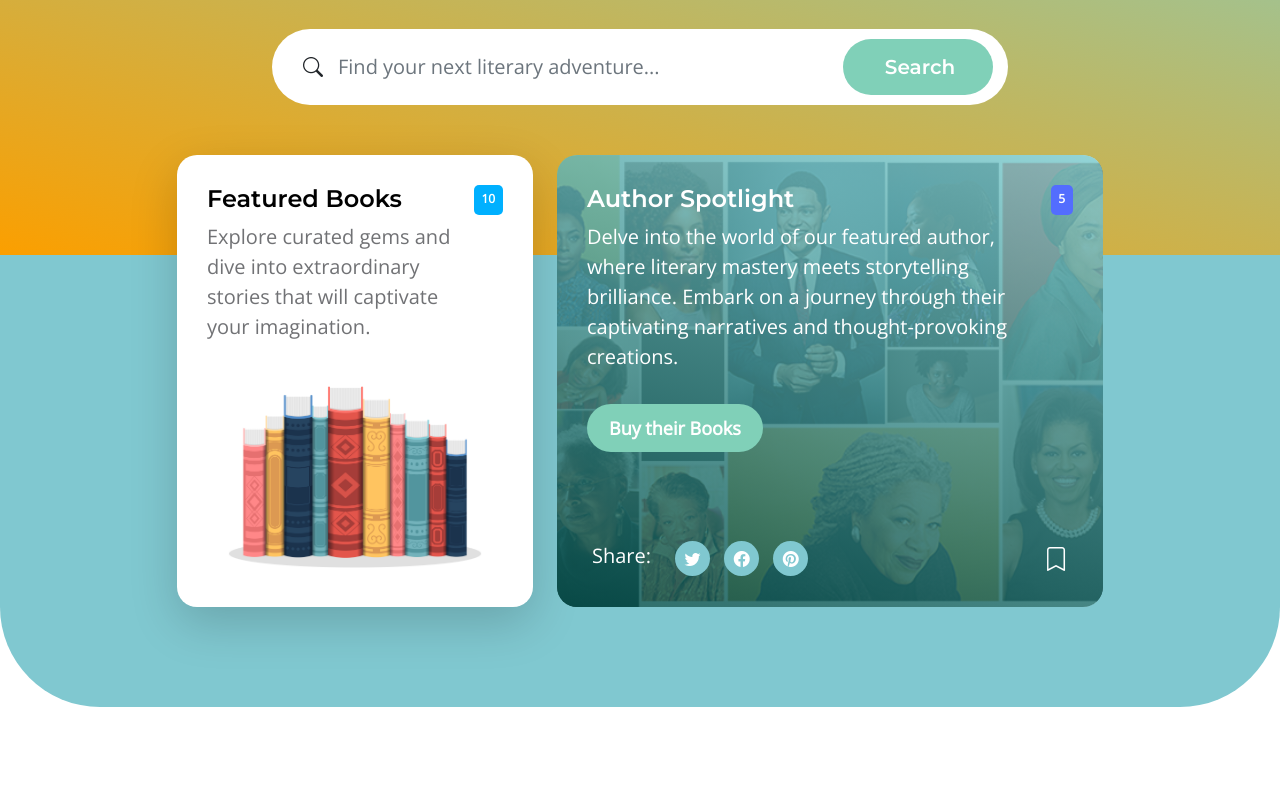
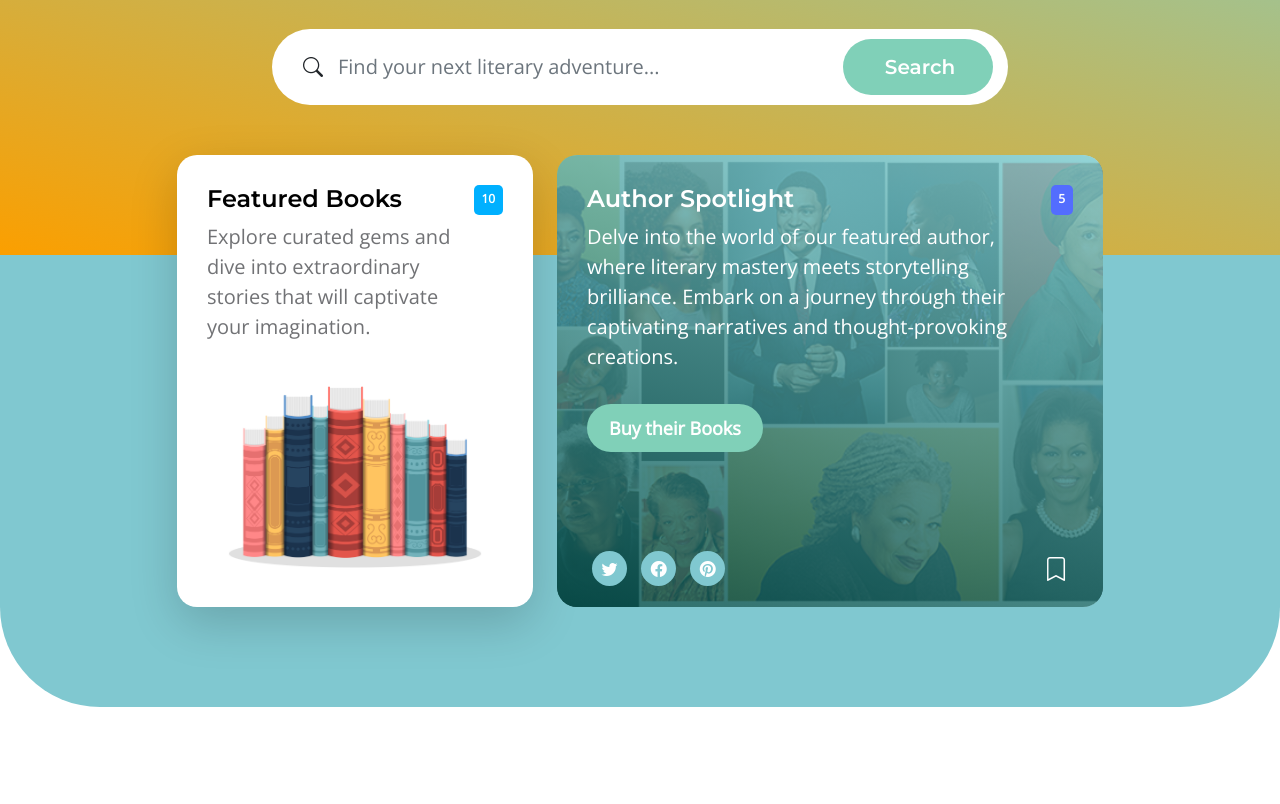
Before and after one commit to anjenn-source/WD2-A2, a plain HTML site: page index.html in a window 1280 px wide. Shown: the part 257-1061 px from the top of the page. Drawn offline with nearby package versions, Linux system fonts and the light colour scheme.

Commit message:
Remove Share text

```diff
--- a/index.html
+++ b/index.html
@@ -137,7 +137,6 @@
                                     </div>
 
                                     <div class="social-share d-flex">
-                                        <p class="text-white me-4">Share:</p>
 
                                         <ul class="social-icon">
                                             <li class="social-icon-item">
```
